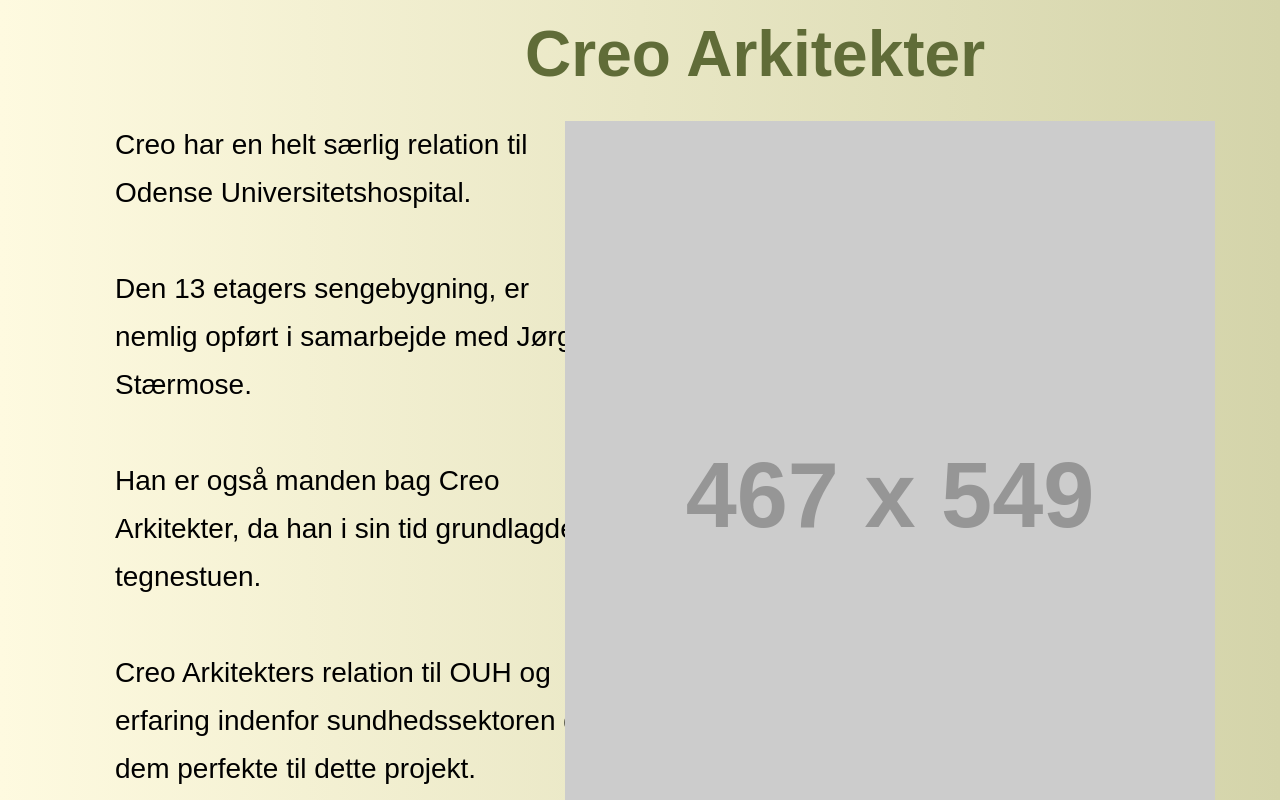
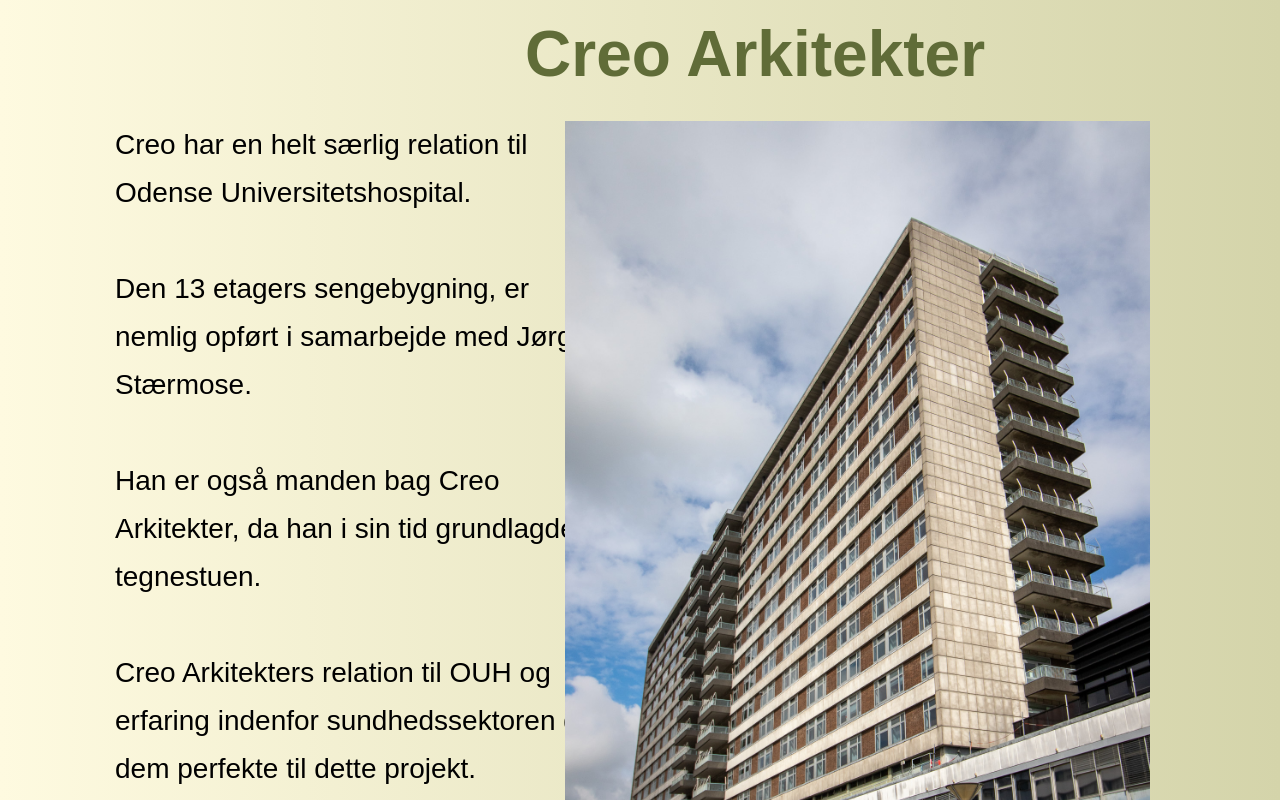
Before and after one commit to Signeamadsen97/creo-kampagne, a Vue app: page /about in a window 1280 px wide. Shown: the part 1380-2180 px from the top of the page. Built offline with nearby package versions, Linux system fonts and the light colour scheme.

Commit message:
bilede indsættelse

```diff
--- a/src/components/omcreo/TextImageBackground.vue
+++ b/src/components/omcreo/TextImageBackground.vue
@@ -16,7 +16,7 @@
         </p>
       </div>
       <div class="img">
-        <img class="img_tib" src="https://fakeimg.pl/467x549" alt="" />
+        <img class="img_tib" src="../icon/skyrise.jpg" alt="" />
       </div>
     </div>
   </div>
@@ -48,7 +48,7 @@
 }
 
 .img_tib {
-  width: 100%;
+  width: 90%;
 }
 
 .wrapper {
```
